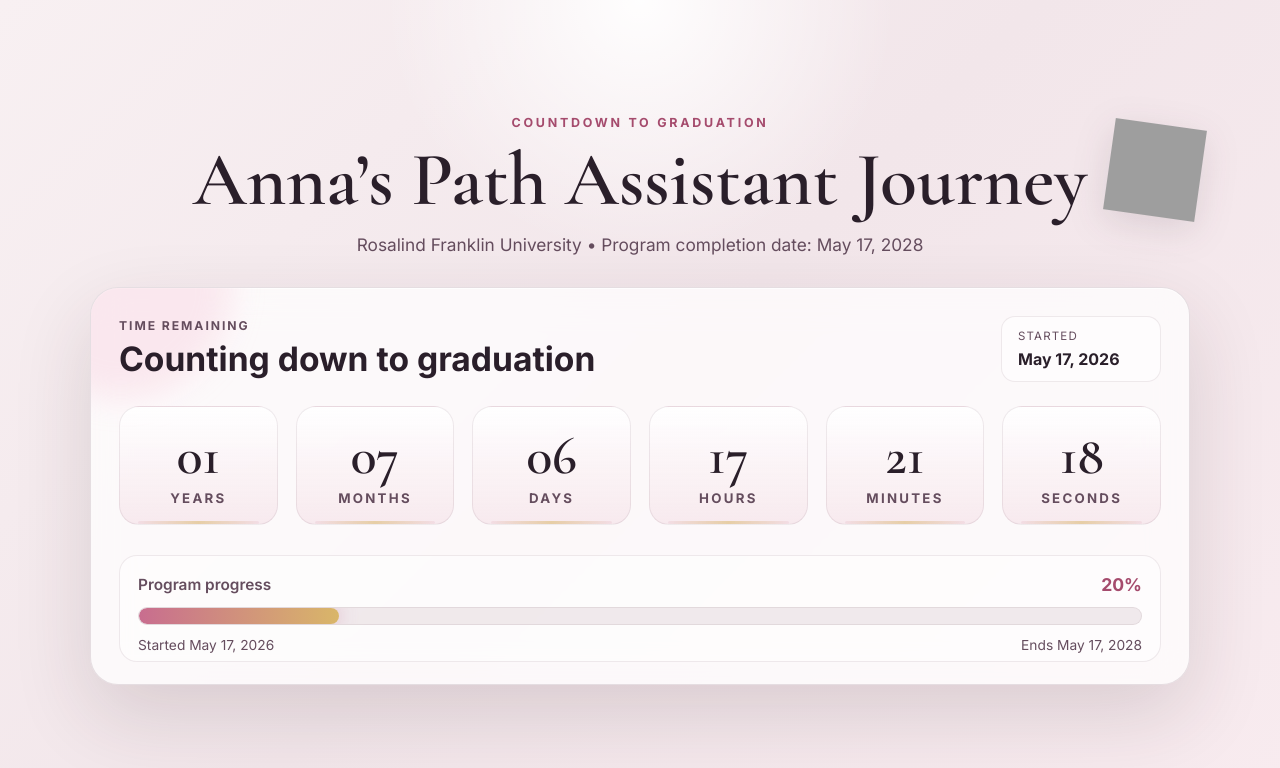
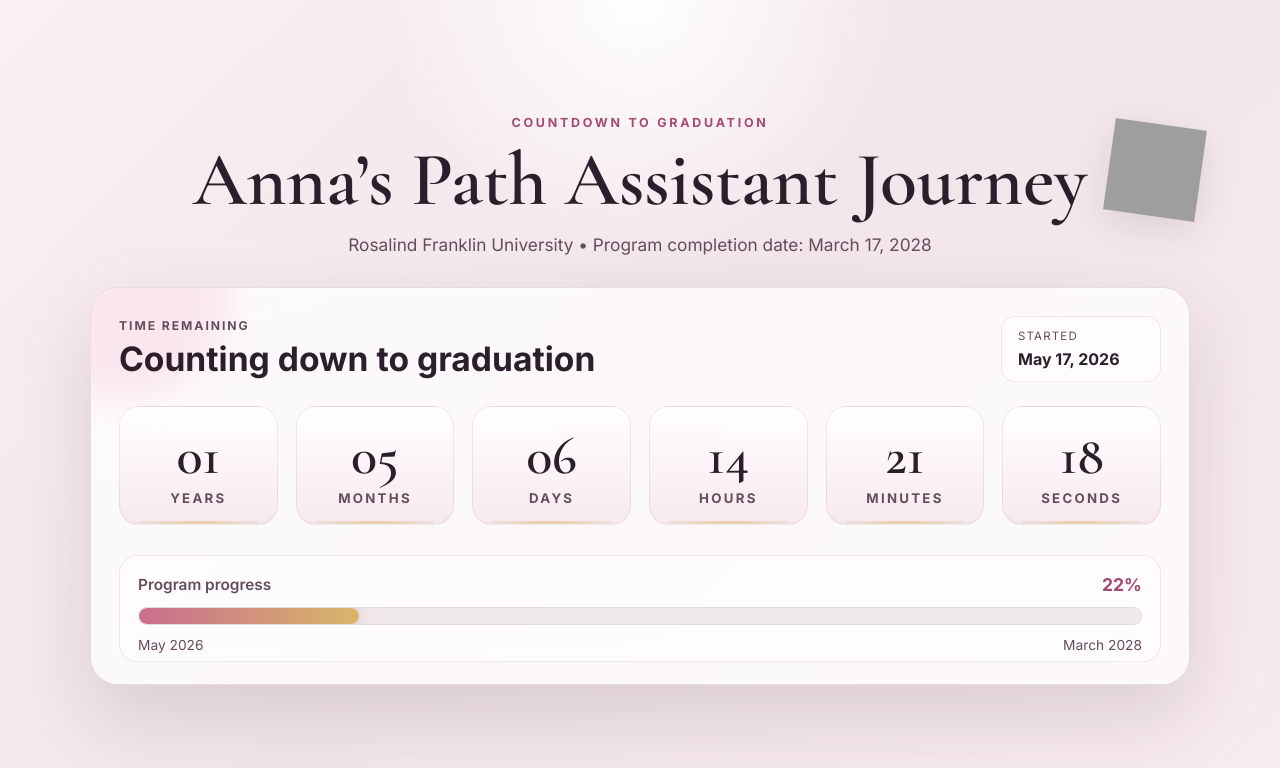
Before and after one commit to jts512/anna-clock, a plain HTML site: page index.html in a window 1280 px wide. Drawn offline with nearby package versions, Linux system fonts and the light colour scheme; grey boxes are pictures that could not be loaded.

Commit message:
updated end date

```diff
--- a/index.html
+++ b/index.html
@@ -30,7 +30,7 @@
         <p class="eyebrow">Countdown to graduation</p>
         <h1>Anna’s Path Assistant Journey</h1>
         <p class="subtitle">
-          Rosalind Franklin University • Program completion date: May 17, 2028
+          Rosalind Franklin University • Program completion date: March 17, 2028
         </p>
       </header>
 
@@ -90,8 +90,8 @@
           </div>
 
           <div class="progress-meta">
-            <span id="progressText">Started May 17, 2026</span>
-            <span id="targetText">Ends May 17, 2028</span>
+            <span id="progressText">May 2026</span>
+            <span id="targetText">March 2028</span>
           </div>
         </section>
       </main>
--- a/script.js
+++ b/script.js
@@ -1,5 +1,5 @@
 const programStart = new Date("2026-05-17T00:00:00");
-const programEnd = new Date("2028-05-17T00:00:00");
+const programEnd = new Date("2028-03-17T00:00:00");
 
 const unitMap = {
   years: document.getElementById("years"),
@@ -72,7 +72,7 @@ function updateCountdown() {
     statusText.textContent = "Program complete — Anna is finished!";
     progressValue.textContent = "100%";
     progressFill.style.width = "100%";
-    progressText.textContent = "Completed on May 17, 2028";
+    progressText.textContent = "Completed on March 17, 2028";
     targetText.textContent = "Celebration time!";
     document.querySelector(".progress-bar").setAttribute("aria-valuenow", "100");
     return;
@@ -93,8 +93,8 @@ function updateCountdown() {
   statusText.textContent = "Counting down to graduation";
   progressValue.textContent = `${roundedPercent}%`;
   progressFill.style.width = `${roundedPercent}%`;
-  progressText.textContent = `Started May 17, 2026`;
-  targetText.textContent = `Ends May 17, 2028`;
+  progressText.textContent = "May 2026";
+  targetText.textContent = "March 2028";
   document.querySelector(".progress-bar").setAttribute("aria-valuenow", String(roundedPercent));
 }
 
```
Also changed, not shown: 1 other file.
